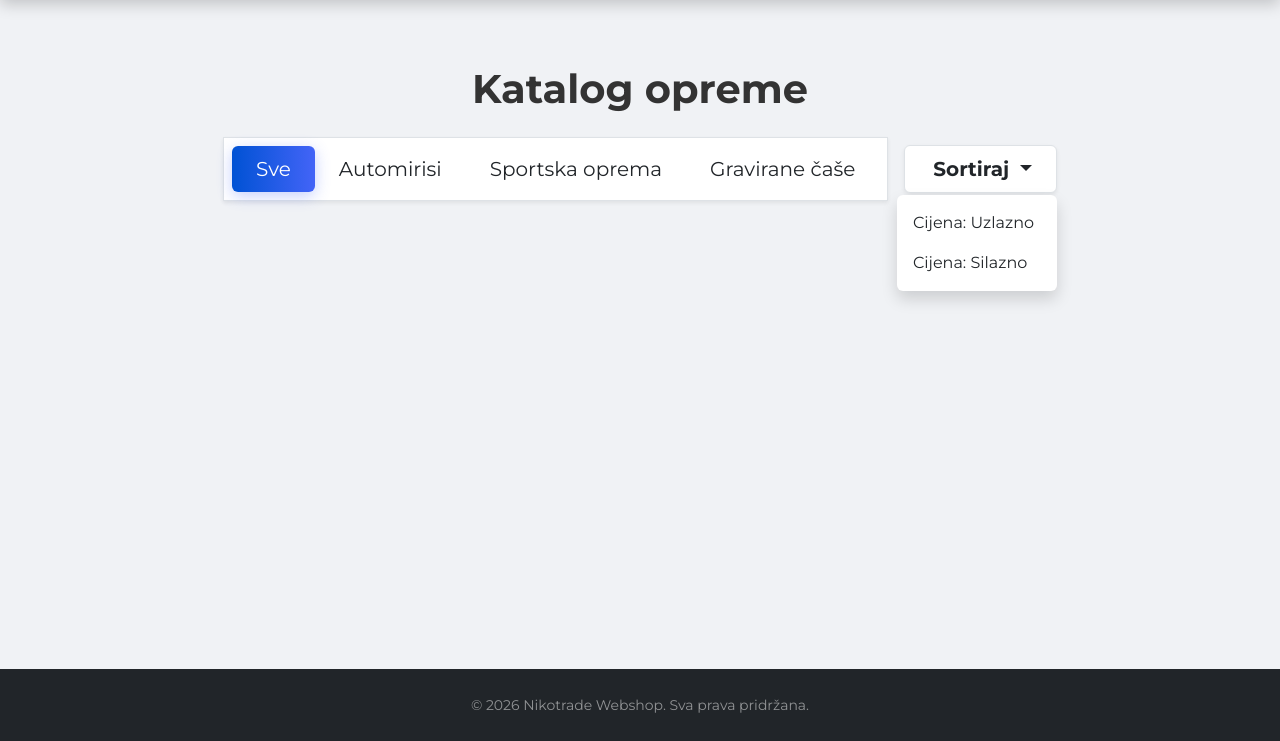
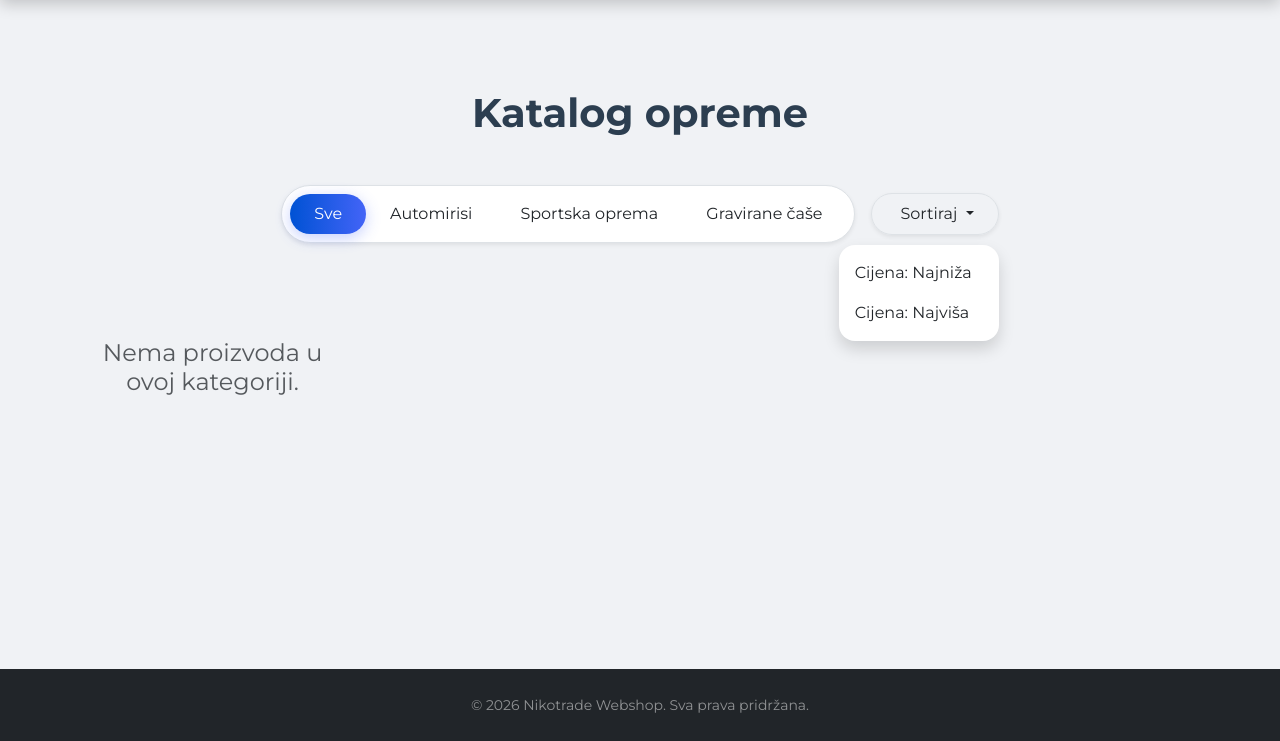
Before and after one commit to nivancic22/nikotrade-v2, a Django app: page /katalog/ in a window 1280 px wide, after a click on "Sortiraj". Shown: the part 59-800 px from the top of the page. Run offline with Django 5.2, Linux system fonts and the light colour scheme; data that the repository does not hold is empty.

Commit message:
katalog updatean

```diff
--- a/shop/templates/shop/katalog.html
+++ b/shop/templates/shop/katalog.html
@@ -1,105 +1,83 @@
 {% extends 'shop/base.html' %}
+{% load static %}
 
 {% block content %}
-<div class="container py-4">
-    <h2 class="text-center mb-4 fw-bold display-6">Katalog opreme</h2>
+<div class="container py-5">
+
+    <h2 class="text-center mb-5 fw-bold display-6" style="color: #2c3e50;">Katalog opreme</h2>
 
     <div class="d-flex justify-content-center align-items-center flex-wrap gap-3 mb-5">
-        <ul class="nav nav-pills bg-white p-2 shadow-sm border m-0">
+
+        <ul class="nav nav-pills bg-white p-2 shadow-sm border rounded-pill m-0">
             <li class="nav-item">
-                <a class="nav-link px-4 py-2 fs-5 {% if not request.GET.kategorija %}custom-gradient-active{% else %}text-dark{% endif %}" href="{% url 'katalog' %}">Sve</a>
+                <a class="nav-link rounded-pill px-4 py-2 fw-medium {% if not request.GET.kategorija %}custom-gradient-active{% else %}text-dark{% endif %}" href="{% url 'katalog' %}">Sve</a>
             </li>
             <li class="nav-item">
-                <a class="nav-link px-4 py-2 fs-5 {% if request.GET.kategorija == 'miris' %}custom-gradient-active{% else %}text-dark{% endif %}" href="?kategorija=miris">Automirisi</a>
+                <a class="nav-link rounded-pill px-4 py-2 fw-medium {% if request.GET.kategorija == 'miris' %}custom-gradient-active{% else %}text-dark{% endif %}" href="?kategorija=miris">Automirisi</a>
             </li>
             <li class="nav-item">
-                <a class="nav-link px-4 py-2 fs-5 {% if request.GET.kategorija == 'oprema' %}custom-gradient-active{% else %}text-dark{% endif %}" href="?kategorija=oprema">Sportska oprema</a>
+                <a class="nav-link rounded-pill px-4 py-2 fw-medium {% if request.GET.kategorija == 'oprema' %}custom-gradient-active{% else %}text-dark{% endif %}" href="?kategorija=oprema">Sportska oprema</a>
             </li>
             <li class="nav-item">
-                <a class="nav-link px-4 py-2 fs-5 {% if request.GET.kategorija == 'case' %}custom-gradient-active{% else %}text-dark{% endif %}" href="?kategorija=case">Gravirane čaše</a>
+                <a class="nav-link rounded-pill px-4 py-2 fw-medium {% if request.GET.kategorija == 'case' %}custom-gradient-active{% else %}text-dark{% endif %}" href="?kategorija=case">Gravirane čaše</a>
             </li>
         </ul>
 
         <div class="dropdown">
-        <button class="btn btn-white border shadow-sm dropdown-toggle rounded-2 px-4 py-2 fw-bold fs-5 text-dark custom-sort-btn" type="button" data-bs-toggle="dropdown">
+            <button class="btn btn-white border shadow-sm dropdown-toggle rounded-pill px-4 py-2 fw-medium text-dark custom-sort-btn" type="button" data-bs-toggle="dropdown">
                 <i class="bi bi-sort-down me-1"></i> Sortiraj
             </button>
-            <ul class="dropdown-menu dropdown-menu-end shadow border-0 rounded-2">
-               <li><a class="dropdown-item py-2" href="?{% if request.GET.kategorija %}kategorija={{ request.GET.kategorija }}&{% endif %}sort=cijena_asc">Cijena: Uzlazno</a></li>
-              <li><a class="dropdown-item py-2" href="?{% if request.GET.kategorija %}kategorija={{ request.GET.kategorija }}&{% endif %}sort=cijena_desc">Cijena: Silazno</a></li>
+            <ul class="dropdown-menu dropdown-menu-end shadow border-0 rounded-4 mt-2">
+                <li><a class="dropdown-item py-2" href="?{% if request.GET.kategorija %}kategorija={{ request.GET.kategorija }}&{% endif %}sort=cijena_asc">Cijena: Najniža</a></li>
+                <li><a class="dropdown-item py-2" href="?{% if request.GET.kategorija %}kategorija={{ request.GET.kategorija }}&{% endif %}sort=cijena_desc">Cijena: Najviša</a></li>
             </ul>
         </div>
     </div>
 
-    <div class="row row-cols-1 row-cols-md-3 g-4">
+    <div class="row row-cols-1 row-cols-sm-2 row-cols-lg-3 row-cols-xl-4 g-4">
         {% for p in proizvodi %}
         <div class="col">
-            <div class="card h-100 border-0 shadow-sm rounded-4 product-card">
-                <div class="position-relative overflow-hidden rounded-top-4">
+            <div class="card h-100 product-card border-0">
+
+                <div class="product-img-wrapper">
+                    <a href="{% url 'detalji' p.id %}">
                         {% if p.slika %}
-                        <img src="{{ p.slika.url }}" class="card-img-top p-3" alt="{{ p.naziv }}" style="height: 300px; object-fit: contain;">
+                            <img src="{{ p.slika.url }}" class="product-img" alt="{{ p.naziv }}">
+                        {% else %}
+                            <img src="https://dummyimage.com/400x400/e0e0e0/aaa" class="product-img" alt="Nema slike">
                         {% endif %}
+                    </a>
                 </div>
 
-                <div class="card-body text-center d-flex flex-column">
-                    <h5 class="fw-bold mb-2">{{ p.naziv }}</h5>
-                    <p class="text-muted small flex-grow-1">{{ p.opis|truncatechars:80 }}</p>
-                    <h4 class="fw-bold mb-3" style="color: #4364F7;">{{ p.cijena }} €</h4>
-                    <a href="{% url 'detalji' p.id %}" class="btn custom-gradient-btn rounded-pill text-white fw-bold py-2">
+                <div class="card-body text-center d-flex flex-column p-4">
+                    <h5 class="fw-bold mb-2 text-dark">
+                        <a href="{% url 'detalji' p.id %}" class="text-decoration-none text-dark product-title-link">
+                            {{ p.naziv }}
+                        </a>
+                    </h5>
+
+                    <p class="text-muted small flex-grow-1">{{ p.opis|truncatechars:60 }}</p>
+
+                    <div class="mt-3">
+                        <h4 class="fw-bold mb-3 product-price">{{ p.cijena }} €</h4>
+
+                        <a href="{% url 'detalji' p.id %}" class="btn custom-gradient-btn w-100 rounded-pill text-white fw-bold py-2 shadow-sm">
                             Pogledaj proizvod
                         </a>
                     </div>
                 </div>
+
+            </div>
+        </div>
+        {% empty %}
+        <div class="col-12 text-center py-5">
+            <h4 class="text-muted">Nema proizvoda u ovoj kategoriji.</h4>
         </div>
         {% endfor %}
     </div>
 </div>
 
 <style>
-    /* Gradient za aktivne gumbe i linkove */
-    .custom-gradient-active {
-        background: linear-gradient(90deg, #0052D4 0%, #4364F7 100%) !important;
-        color: white !important;
-        box-shadow: 0 4px 15px rgba(67, 100, 247, 0.3);
-    }
 
-    /* Gradient za glavne gumbe na karticama */
-    .custom-gradient-btn {
-        background: linear-gradient(90deg, #0052D4 0%, #6FB1FC 100%);
-        border: none;
-        transition: transform 0.2s ease, box-shadow 0.2s ease;
-    }
-
-    .custom-gradient-btn:hover {
-        transform: scale(1.05);
-        box-shadow: 0 5px 15px rgba(0, 82, 212, 0.4);
-        color: white;
-    }
-
-    /* Efekt na karticama */
-    .product-card {
-        transition: all 0.3s ease;
-        border-top: 3px solid transparent !important;
-    }
-
-    .product-card:hover {
-        border-top: 3px solid #4364F7 !important;
-        transform: translateY(-5px);
-        box-shadow: 0 10px 25px rgba(0,0,0,0.1) !important;
-    }
-    .nav-pills .nav-link:hover:not(.custom-gradient-active) {
-        color: #4364F7 !important; /* Tekst postaje plav, a NE bijel */
-    }
-    .custom-sort-btn {
-        background-color: white !important;
-        transition: all 0.3s ease !important;
-        border: 1px solid #dee2e6 !important; /* Isti obrub kao nav-pills */
-    }
-
-    /* Hover efekt za sortiraj gumb */
-    .custom-sort-btn:hover {
-        color: #4364F7 !important; /* Plavi tekst na hover */
-        background-color: #f8f9fa !important;
-    }
 </style>
 {% endblock %}
```
Also changed, not shown: shop/static/shop/css/category.css (+76 -2 lines). Lines whose indentation alone changed are shown as unchanged.
